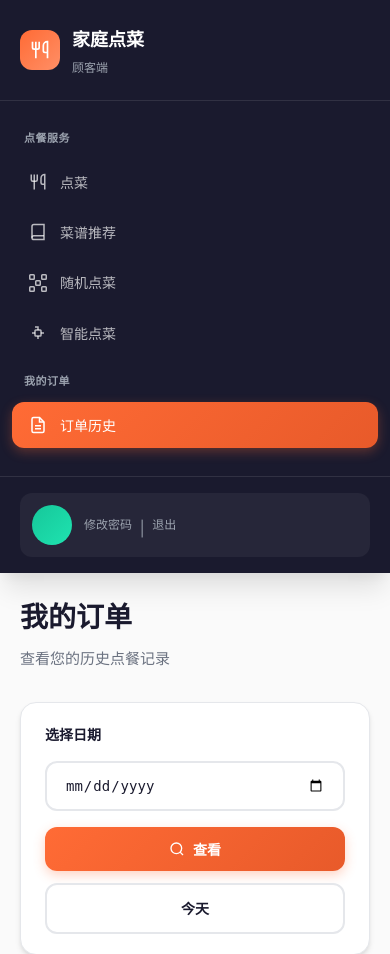
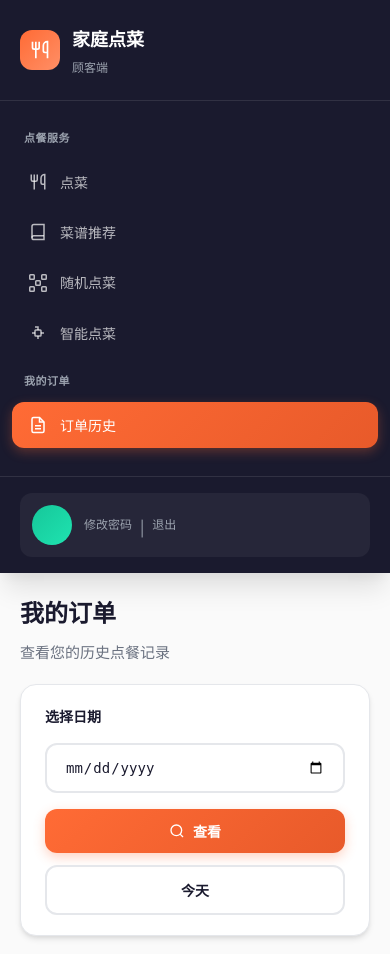
Before and after one commit to we26789/food_order, a Flask app: template templates/order_history.html in a window 390 px wide. Shown: the top 954 px of the page. Run offline with Flask 3, Linux system fonts and the light colour scheme; the template is opened without the code that fills it, so the values that code supplies are empty.

Commit message:
修改了手机端顾客界面我的订单显示不完全的问题，增添左右滑动功能。

```diff
--- a/templates/order_history.html
+++ b/templates/order_history.html
@@ -313,6 +313,7 @@
         color: var(--primary);
     }
 
+    /* 移动端适配 */
     @media (max-width: 768px) {
         .filter-form {
             flex-direction: column;
@@ -322,6 +323,24 @@
         .filter-actions {
             flex-direction: column;
         }
+
+        /* 确保表格可以水平滚动 */
+        .table-container {
+            overflow-x: auto;
+            -webkit-overflow-scrolling: touch;
+        }
+
+        .data-table {
+            min-width: 600px; /* 保证表格内容宽度，可横向滑动 */
+        }
+
+        .page-header {
+            margin-bottom: 20px;
+        }
+
+        .page-title {
+            font-size: 24px;
+        }
     }
 </style>
 {% endblock %}
```
